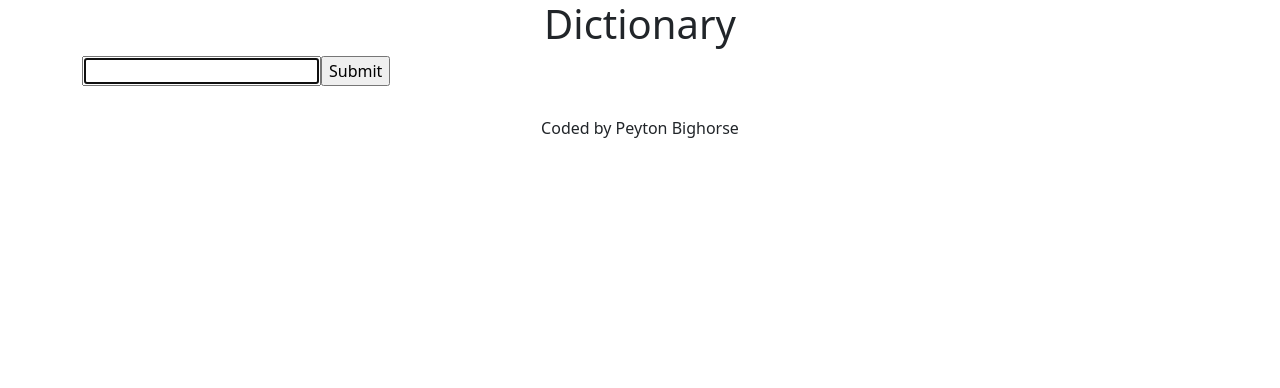
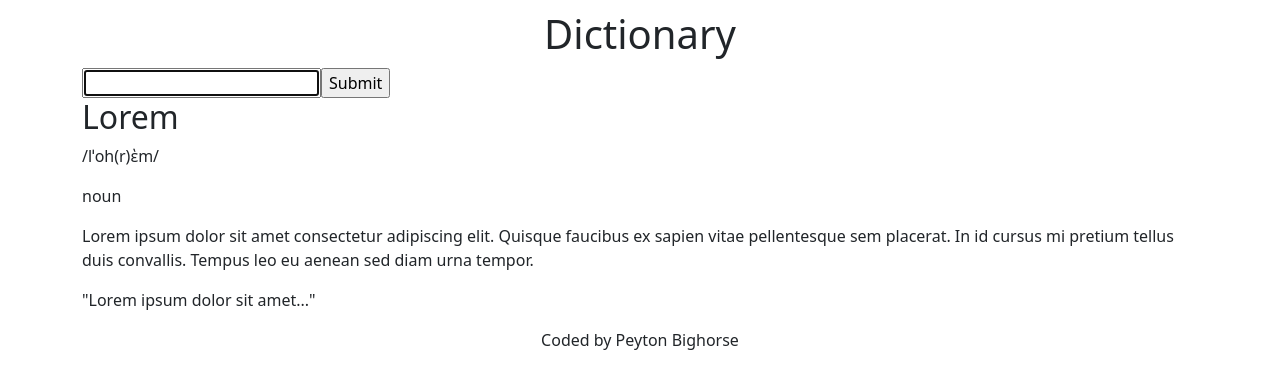
Before and after one commit to peytonbighorse/dictionary-app, a React (Create React App) app: page / in a window 1280 px wide. Shown: the top 388 px of the page. Built offline with nearby package versions, Linux system fonts and the light colour scheme.

Commit message:
imported axios and began laying out definiton

```diff
--- a/package.json
+++ b/package.json
@@ -7,6 +7,7 @@
     "@testing-library/jest-dom": "^6.8.0",
     "@testing-library/react": "^16.3.0",
     "@testing-library/user-event": "^13.5.0",
+    "axios": "^1.11.0",
     "bootstrap": "^5.3.7",
     "react": "^19.1.1",
     "react-dom": "^19.1.1",
--- a/src/App.css
+++ b/src/App.css
@@ -1,5 +1,5 @@
-h1,
+header,
 footer {
   text-align: center;
-  margin: 30px;
+  margin: 10px;
 }
--- a/src/App.js
+++ b/src/App.js
@@ -1,5 +1,6 @@
 import "./App.css";
 import "bootstrap/dist/css/bootstrap.min.css";
+
 import Dictionary from "./Dictionary";
 export default function App() {
   return (
--- a/src/Dictionary.js
+++ b/src/Dictionary.js
@@ -1,13 +1,35 @@
 import "./Dictionary.css";
 import { useState } from "react";
+import axios from "axios";
 export default function Dictionary() {
   const [keyword, setKeyword] = useState("");
+  const [searchWord, setSearchWord] = useState("Lorem");
+  const [definition, setDefinition] = useState(
+    "Lorem ipsum dolor sit amet consectetur adipiscing elit. Quisque faucibus ex sapien vitae pellentesque sem placerat. In id cursus mi pretium tellus duis convallis. Tempus leo eu aenean sed diam urna tempor."
+  );
+  const [phoenticPronunciation, setPhoenticPronunciation] =
+    useState("/lˈoh(r)ὲm/");
+  const [partOfSpeech, setPartOfSpeech] = useState("noun");
+  const [example, setExample] = useState(`"Lorem ipsum dolor sit amet..."`);
   function changeKeyword(event) {
-    setKeyword(event.target.value);
+    setKeyword(`"${event.target.value}"`);
+  }
+
+  function getDefinition(response) {
+    console.log(response);
+    setSearchWord(response.data.word);
+    setDefinition(response.data.meanings[0].definition);
+    setPhoenticPronunciation(response.data.phonetic);
+    setPartOfSpeech(response.data.meanings[0].partOfSpeech);
+    //setExample(response.data.meanings[0].example);
+    return null;
   }
   function search(event) {
     event.preventDefault();
-    alert(`Looking for ${keyword}`);
+    const apiKey = `aef1757e37906f8atc32b9da5odbc24a`;
+    const apiUrl = `https://api.shecodes.io/dictionary/v1/define?word=${keyword}&key=${apiKey}`;
+
+    axios.get(apiUrl).then(getDefinition);
   }
   return (
     <div className="container">
@@ -15,6 +37,12 @@ export default function Dictionary() {
         <input type="search" autoFocus={true} onChange={changeKeyword} />
         <input type="submit" />
       </form>
+
+      <h2 className="search-word">{searchWord}</h2>
+      <p className="phoentic-pronunciation">{phoenticPronunciation}</p>
+      <p className="part-of-speech">{partOfSpeech}</p>
+      <p className="definition">{definition}</p>
+      <p className="example">{example}</p>
     </div>
   );
 }
```
Also changed, not shown: 1 other file (tests, documents, lock files or other folders).
